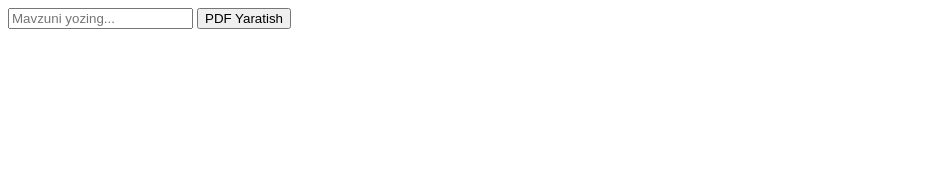
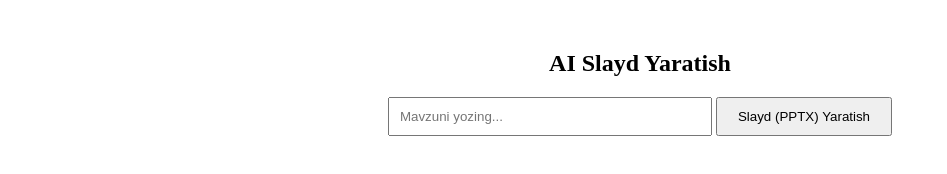
Before and after one commit to rahmonovssss/SardorbekUz, a website: page slayd.html in a window 1280 px wide. Shown: the whole page, without its empty margins (0-947 px from the left). Drawn offline with nearby package versions, Linux system fonts and the light colour scheme.

Commit message:
Refactor HTML and JavaScript for slide generation

````diff
--- a/slayd.html
+++ b/slayd.html
@@ -2,50 +2,86 @@
 <html lang="uz">
 <head>
     <meta charset="UTF-8">
-    <script src="https://cdnjs.cloudflare.com/ajax/libs/jspdf/2.5.1/jspdf.umd.min.js"></script>
+    <meta name="viewport" content="width=device-width, initial-scale=1.0">
+    <title>AI PDF Yaratuvchi</title>
+    <!-- Slayd (PowerPoint) fayli yaratish uchun eng yaxshi kutubxona -->
+    <script src="https://cloudflare.com"></script>
 </head>
 <body>
-    <input type="text" id="mavzu" placeholder="Mavzuni yozing...">
-    <button onclick="yarat()">PDF Yaratish</button>
+
+    <div style="text-align: center; margin-top: 50px;">
+        <h2>AI Slayd Yaratish</h2>
+        <input type="text" id="mavzu" placeholder="Mavzuni yozing..." style="padding: 10px; width: 300px;">
+        <button onclick="yarat()" style="padding: 10px 20px; cursor: pointer;">Slayd (PPTX) Yaratish</button>
+    </div>
 
     <script>
         async function yarat() {
             const mavzu = document.getElementById('mavzu').value;
-            // Sizdagi AQ... bilan boshlanuvchi kalitni shu yerga qo'ying
-            const ACCESS_TOKEN = "AQ.Ab8RN6IKMOScehyH92S0rgAqU8Pwh8RWmiW6FDffO8GeUlaSLg";
+            if (!mavzu) {
+                alert("Iltimos, mavzu kiriting!");
+                return;
+            }
 
-            // Token bilan so'rov yuborish
-            const url = `https://generativelanguage.googleapis.com/v1beta/models/gemini-1.5-flash:generateContent`;
+            // 1. O'zingizning haqiqiy Gemini API kalitingizni shu yerga qo'ying:
+            const API_KEY = "AQ.Ab8RN6IKMOScehyH92S0rgAqU8Pwh8RWmiW6FDffO8GeUlaSLg";
+
+            // 2. To'g'ri URL manzili (Kalit oxiriga ulanadi)
+            const url = `https://googleapis.com{API_KEY}`;
 
             try {
+                // AI ga aniq topshiriq beramiz: JSON formatda javob qaytarsin
+                const prompt = `"${mavzu}" mavzusida slayd uchun reja va matn tayyorla. Javobni FAQAT mana bu JSON formatida ber, ichida boshqa hech qanday ortiqcha matn yoki belgi (uzun chiziqlar, markdown) bo'lmasin. Format: [{"title": "Slayd sarlavhasi", "text": "Slayd matni"}]`;
+
                 const response = await fetch(url, {
                     method: "POST",
                     headers: {
-                        "Content-Type": "application/json",
-                        "Authorization": "Bearer " + ACCESS_TOKEN
+                        "Content-Type": "application/json"
                     },
                     body: JSON.stringify({
-                        contents: [{ parts: [{ text: mavzu + " haqida qisqa slayd matni yoz." }] }]
+                        contents: [{ parts: [{ text: prompt }] }]
                     })
                 });
 
                 const data = await response.json();
 
                 if (data.error) {
-                    alert("Xato: " + data.error.message);
+                    alert("API Xatosi: " + data.error.message);
                     console.log(data.error);
                     return;
                 }
 
-                const aiText = data.candidates[0].content.parts[0].text;
+                // AI qaytargan matnni tozalaymiz va JSON ga o'giramiz
+                let aiText = data.candidates[0].content.parts[0].text;
+                aiText = aiText.replace(/```json/g, "").replace(/```/g, "").trim();
 
-                const { jsPDF } = window.jspdf;
-                const doc = new jsPDF();
-                doc.text(aiText, 10, 10, { maxWidth: 180 });
-                doc.save("slayd.pdf");
+                const slidesData = JSON.parse(aiText);
+
+                // 3. PptxGenJS orqali haqiqiy PowerPoint (.pptx) slayd yaratish
+                let pptx = new PptxGenJS();
+
+                slidesData.forEach(slideInfo => {
+                    let slide = pptx.addSlide();
+
+                    // Sarlavha qo'shish
+                    slide.addText(slideInfo.title, {
+                        x: 0.5, y: 0.5, w: "90%", h: 1,
+                        fontSize: 24, bold: true, color: "363636"
+                    });
+
+                    // Matn qo'shish
+                    slide.addText(slideInfo.text, {
+                        x: 0.5, y: 1.8, w: "90%", h: 4,
+                        fontSize: 16, color: "666666"
+                    });
+                });
+
+                // Slaydni yuklab olish
+                pptx.writeFile({ fileName: `${mavzu}_slayd.pptx` });
 
             } catch (e) {
-                alert("Tarmoq xatosi: " + e.message);
+                alert("Xatolik yuz berdi: " + e.message);
+                console.error(e);
             }
         }
     </script>
````
